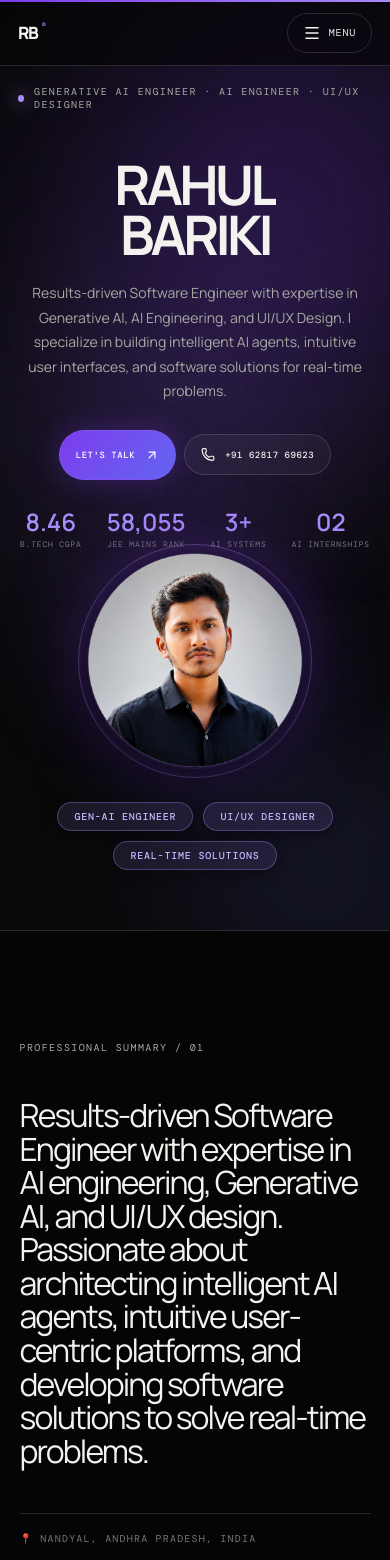
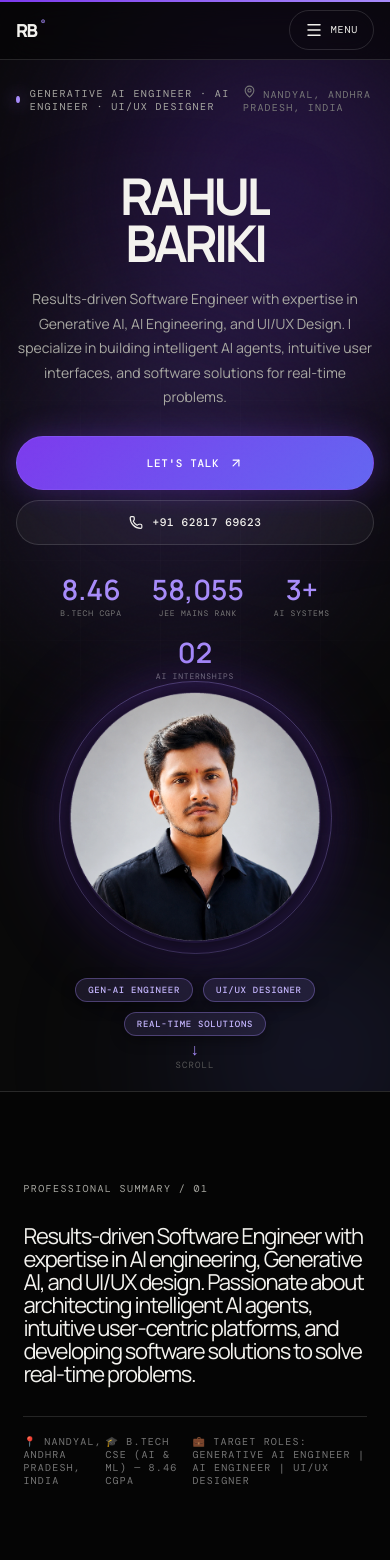
Before and after one commit to Rahulbariki/rahul-portfolio, a React (Vite) app: page / in a window 390 px wide. Shown: the top 1560 px of the page. Built offline with nearby package versions, Linux system fonts and the light colour scheme; a web font is replaced by a local one.

Commit message:
style: comprehensive responsive optimization across mobile (<480px), tablet (<768px/<1024px), and desktop views

```diff
--- a/src/styles.css
+++ b/src/styles.css
@@ -1814,12 +1814,17 @@ footer a:hover {
 @keyframes pulse-ring { 50% { transform: scale(1.12); opacity: .1; } }
 @keyframes marquee { to { transform: translateX(-100%); } }
 
+/* ==========================================================================
+   RESPONSIVE LAYOUT OPTIMIZATION (Desktop, Tablet & Mobile Views)
+   ========================================================================== */
+
+/* Tablets & Laptops (max-width: 1024px) */
 @media (max-width: 1024px) {
   .hero-main-grid {
     grid-template-columns: 1fr;
-    gap: 35px;
+    gap: 40px;
     text-align: center;
-    padding-top: 10px;
+    padding-top: 20px;
   }
 
   .hero-text-col {
@@ -1828,63 +1833,203 @@ footer a:hover {
 
   .hero-desc {
     max-width: 100%;
+    margin: 0 auto;
   }
 
   .portrait-frame {
-    width: clamp(260px, 45vw, 360px);
-  }
-
-  .tag-ai { left: 0; }
-  .tag-cv { right: 0; }
-  .tag-eng { left: 10px; }
-}
-
-@media (max-width: 900px) {
-  .nav-links { display: none; }
-  .hero { padding: 90px 5vw 50px; }
-  .hero-text-col h1 { font-size: clamp(52px, 13vw, 110px); }
-  .manifesto { min-height: 70vh; padding: 110px 5vw; }
-  .manifesto p { margin: 45px 0; }
-  .project-card, .project-card:nth-child(3) { grid-column: 1 / -1; min-height: auto; }
-  .capability-list article { grid-template-columns: 35px 35px 1fr 25px; gap: 12px; padding: 22px 0; }
-  .capability-list p { grid-column: 3 / -1; margin: 0; }
-  .experience-intro, .experience-list { grid-column: 1 / -1; }
-  .experience-intro { position: static; margin-bottom: 45px; }
-  .contact > p { margin-left: 0; }
-}
-
-@media (max-width: 600px) {
-  body, a, button { cursor: auto; }
-  .cursor { display: none; }
-  .nav { height: 66px; padding: 0 18px; }
-  .hero { padding: 85px 18px 40px; min-height: 100svh; }
-  .hero-text-col h1 { font-size: clamp(44px, 14vw, 76px); }
-  .portrait-frame { width: clamp(220px, 60vw, 290px); }
-  .hero-topbar-right { display: none; }
-  .hero-actions { flex-wrap: wrap; justify-content: center; gap: 8px; }
-  .hero-cta-primary, .hero-cta-secondary { padding: 12px 16px; font-size: 9px; }
-  .hero-stats { gap: 25px; justify-content: center; }
-  .hero-stats strong { font-size: 24px; }
-  .hero-scroll-hint { display: none; }
-  .manifesto-meta { gap: 15px; flex-wrap: wrap; }
-  .section-shell { padding: 95px 18px; }
-  .section-heading { margin-bottom: 50px; }
-  .section-heading h2 { margin-top: 35px; font-size: 53px; }
-  .project-grid { display: block; }
-  .project-card { margin-bottom: 18px; padding: 15px; }
-  .project-visual { height: 270px; margin: 40px 0 25px; }
-  .project-copy h3 { font-size: 52px; }
-  .project-footer { gap: 10px; align-items: flex-end; }
-  .capabilities { padding-bottom: 0; }
-  .capabilities .section-heading h2 { font-size: 48px; }
-  .capability-list article { grid-template-columns: 25px 30px 1fr 20px; }
-  .capability-list h3 { font-size: 20px; }
-  .contact h2 { font-size: 59px; }
-  .contact-cta { margin: 45px 0; padding: 20px; font-size: 19px; }
-  .social-row { flex-wrap: wrap; }
-  footer { gap: 15px; flex-wrap: wrap; }
-  footer span:nth-child(2) { display: none; }
-  .menu-list a { grid-template-columns: 35px 1fr 25px; font-size: 48px; padding: 18px 0; }
+    width: clamp(260px, 42vw, 360px);
+  }
+
+  .skills-matrix-container {
+    grid-template-columns: repeat(auto-fit, minmax(280px, 1fr));
+    gap: 20px;
+  }
+
+  .education-grid {
+    grid-template-columns: repeat(auto-fit, minmax(320px, 1fr));
+    gap: 20px;
+  }
+
+  .cert-grid {
+    grid-template-columns: repeat(auto-fit, minmax(300px, 1fr));
+    gap: 20px;
+  }
+}
+
+/* Mobile Devices & Small Tablets (max-width: 768px) */
+@media (max-width: 768px) {
+  .nav-links {
+    display: none;
+  }
+
+  .hero {
+    padding: 100px 6vw 50px;
+    min-height: auto;
+  }
+
+  .hero-text-col h1 {
+    font-size: clamp(48px, 12vw, 84px);
+  }
+
+  .hero-stats {
+    flex-wrap: wrap;
+    gap: 20px 30px;
+    justify-content: center;
+  }
+
+  .manifesto {
+    padding: 90px 6vw;
+    min-height: auto;
+  }
+
+  .manifesto p {
+    font-size: clamp(22px, 5.5vw, 36px);
+    margin: 30px 0;
+  }
+
+  .section-shell {
+    padding: 85px 6vw;
+  }
+
+  .section-heading h2 {
+    font-size: clamp(32px, 8vw, 48px);
+  }
+
+  .capabilities .section-heading h2 {
+    font-size: clamp(30px, 7.5vw, 44px);
+  }
+
+  .project-copy h3 {
+    font-size: clamp(32px, 8vw, 48px);
+  }
+
+  .cert-filter-tabs {
+    flex-wrap: wrap;
+    justify-content: center;
+    gap: 8px;
+    margin-bottom: 30px;
+  }
+
+  .cert-tab-btn {
+    font-size: 11px;
+    padding: 8px 14px;
+  }
+
+  .contact-actions-row {
+    flex-direction: column;
+    width: 100%;
+    gap: 12px;
+  }
+
+  .contact-actions-row .contact-cta {
+    min-width: 100%;
+    box-sizing: border-box;
+  }
+
+  .social-row {
+    flex-direction: column;
+    align-items: center;
+    gap: 14px;
+  }
+
+  footer {
+    flex-direction: column;
+    gap: 12px;
+    text-align: center;
+  }
+}
+
+/* Mobile Phones (max-width: 480px) */
+@media (max-width: 480px) {
+  body, a, button {
+    cursor: auto;
+  }
+
+  .cursor {
+    display: none;
+  }
+
+  .nav {
+    height: 60px;
+    padding: 0 16px;
+  }
+
+  .monogram {
+    font-size: 18px;
+  }
+
+  .hero {
+    padding: 85px 16px 35px;
+  }
+
+  .hero-text-col h1 {
+    font-size: clamp(40px, 13vw, 60px);
+  }
+
+  .hero-desc {
+    font-size: 14px;
+    line-height: 1.75;
+  }
+
+  .hero-actions {
+    flex-direction: column;
+    width: 100%;
+    gap: 10px;
+  }
+
+  .hero-cta-primary, .hero-cta-secondary {
+    width: 100%;
+    justify-content: center;
+    padding: 14px 20px;
+    font-size: 11px;
+    box-sizing: border-box;
+  }
+
+  .portrait-frame {
+    width: clamp(220px, 70vw, 290px);
+  }
+
+  .portrait-sub-tags span {
+    font-size: 9px;
+    padding: 5px 12px;
+  }
+
+  .skills-matrix-container,
+  .education-grid,
+  .hackathon-grid,
+  .cert-grid {
+    grid-template-columns: 1fr;
+    gap: 18px;
+  }
+
+  .skill-cat-card,
+  .education-card,
+  .hackathon-card,
+  .cert-card {
+    padding: 22px 18px;
+  }
+
+  .education-card h3 {
+    font-size: 20px;
+  }
+
+  .edu-score-pill {
+    font-size: 12px;
+    padding: 10px 14px;
+  }
+
+  .edu-details {
+    font-size: 13px;
+  }
+
+  .contact h2 {
+    font-size: clamp(36px, 10vw, 56px);
+  }
+
+  .menu-list a {
+    font-size: clamp(32px, 9vw, 44px);
+    grid-template-columns: 30px 1fr 20px;
+  }
 }
 
 @media (prefers-reduced-motion: reduce) {
```
